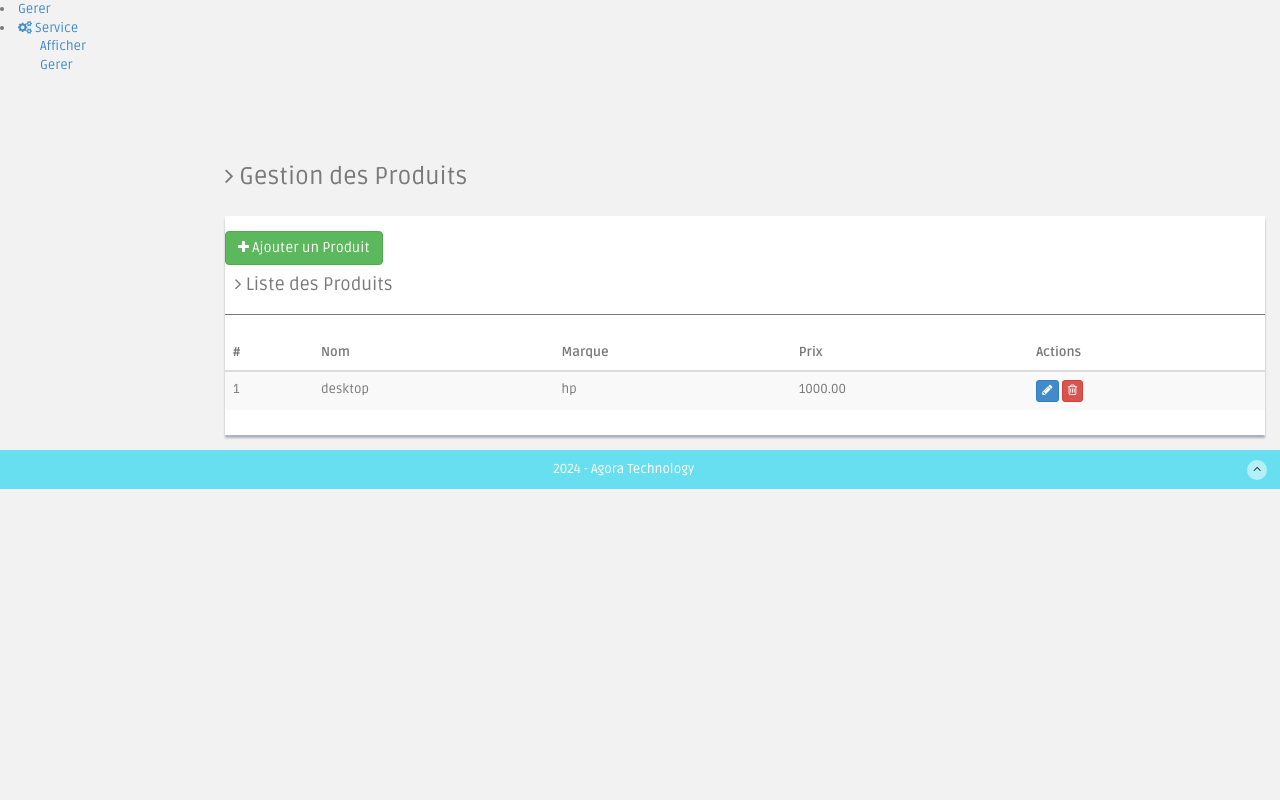
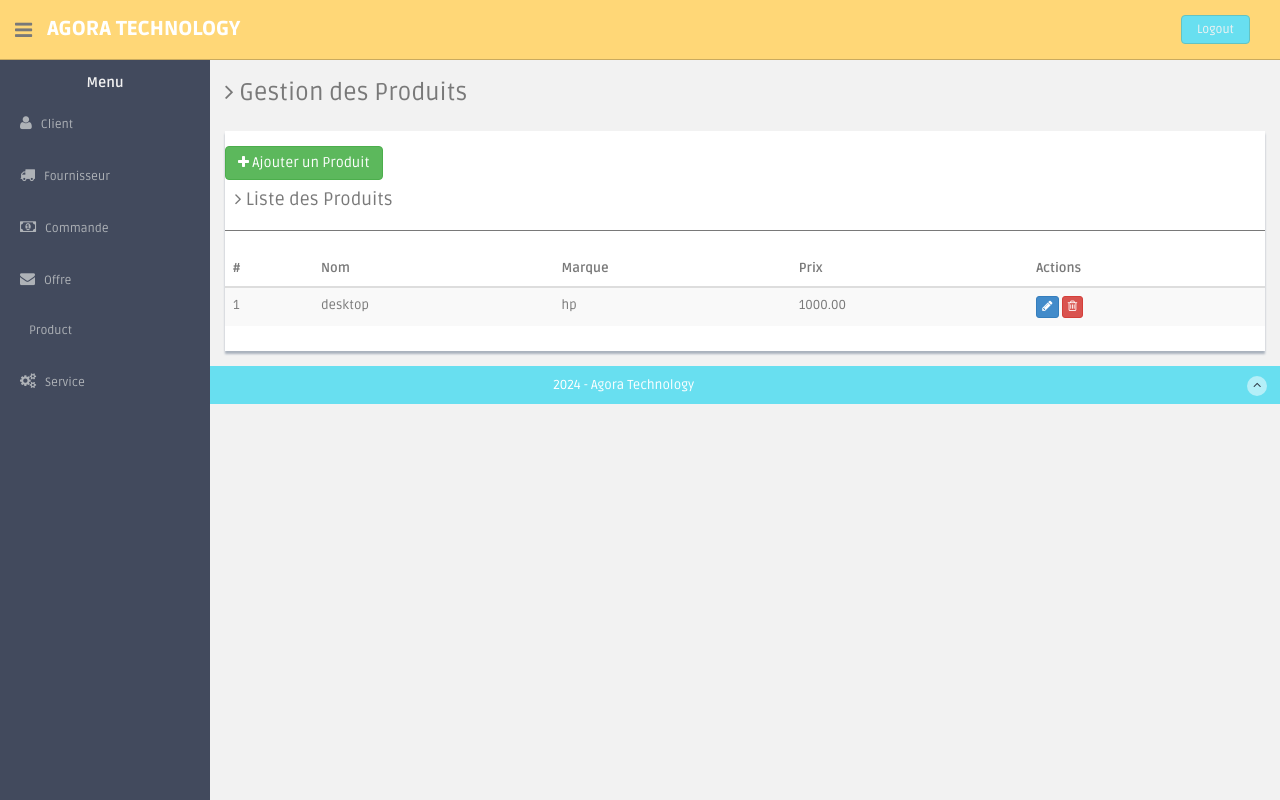
Before and after one commit to Podox/Gestion-commercial, a Django app: page /app/Gproduct/ in a window 1280 px wide. Run offline with Django 5.2, Linux system fonts and the light colour scheme; a user stored in the database is signed in; data comes from the database, SQL or seed files in the repository; both versions use the stored data as it was after the commit; some libraries are stand-ins or nearby versions.

Commit message:
Gproduct

```diff
--- a/Gcom/GcomApp/templates/Gproduct.html
+++ b/Gcom/GcomApp/templates/Gproduct.html
@@ -12,13 +12,98 @@
 
     {% load static %}
 
+    <!-- Bootstrap core CSS -->
     <link href="{% static 'assets/css/bootstrap.css' %}" rel="stylesheet">
+    <!--external css-->
     <link href="{% static 'assets/font-awesome/css/font-awesome.css' %}" rel="stylesheet" />
     <link rel="stylesheet" type="text/css" href="{% static 'assets/css/zabuto_calendar.css' %}">
     <link rel="stylesheet" type="text/css" href="{% static 'assets/js/gritter/css/jquery.gritter.css' %}" />
     <link rel="stylesheet" type="text/css" href="{% static 'assets/lineicons/style.css' %}">
+
+    <!-- Custom styles for this template -->
     <link href="{% static 'assets/css/style.css' %}" rel="stylesheet">
     <link href="{% static 'assets/css/style-responsive.css' %}" rel="stylesheet">
+
+    <script src="{% static 'assets/js/jquery.js' %}"></script>
+    <script src="{% static 'assets/js/bootstrap.min.js' %}"></script>
+</head>
+
+<body>
+
+    <section id="container">
+        <!-- TOP BAR CONTENT & NOTIFICATIONS -->
+        <header class="header black-bg">
+            <div class="sidebar-toggle-box">
+                <div class="fa fa-bars tooltips" data-placement="right" data-original-title="Toggle Navigation"></div>
+            </div>
+            <!--logo start-->
+            <a href="{% url 'index' %}" class="logo"><b>Agora Technology</b></a>
+            <!--logo end-->
+            <div class="nav notify-row" id="top_menu">
+            </div>
+            <div class="top-menu">
+                <ul class="nav pull-right top-menu">
+                    <li><a class="logout" href="{% url 'logout' %}">Logout</a></li>
+                </ul>
+            </div>
+        </header>
+        <!--header end-->
+
+        <!-- MAIN SIDEBAR MENU -->
+        <aside>
+            <div id="sidebar" class="nav-collapse ">
+                <!-- sidebar menu start-->
+                <ul class="sidebar-menu" id="nav-accordion">
+                    <h5 class="centered">Menu</h5>
+                    <li class="sub-menu">
+                        <a href="javascript:;">
+                            <i class="fa fa-user"></i>
+                            <span>Client</span>
+                        </a>
+                        <ul class="sub">
+                            <li><a href="{% url 'client_list' %}">Afficher</a></li>
+                            <li><a href="{% url 'client_timeline' %}">Timeline</a></li>
+                            <li><a href="{% url 'Gclient' %}">Gerer</a></li>
+                        </ul>
+                    </li>
+                    <li class="sub-menu">
+                        <a href="javascript:;">
+                            <i class="fa fa-truck"></i>
+                            <span>Fournisseur</span>
+                        </a>
+                        <ul class="sub">
+                            <li><a href="{% url 'fournisseur_list' %}">Afficher</a></li>
+                            <li><a href="{% url 'fournisseur_timeline' %}">Timeline</a></li>
+                            <li><a href="{% url 'Gfournisseur' %}">Gerer</a></li>
+                        </ul>
+                    </li>
+                    <li class="sub-menu">
+                        <a href="javascript:;">
+                            <i class="fa fa-money"></i>
+                            <span>Commande</span>
+                        </a>
+                        <ul class="sub">
+                            <li><a href="{% url 'commande_list' %}">Afficher</a></li>
+                            <li><a href="buttons.html">Gerer</a></li>
+                        </ul>
+                    </li>
+                    <li class="sub-menu">
+                        <a href="javascript:;">
+                            <i class="fa fa-envelope"></i>
+                            <span>Offre</span>
+                        </a>
+                        <ul class="sub">
+                            <li><a href="{% url 'offre_list' %}">Afficher</a></li>
+                            <li><a href="buttons.html">Gerer</a></li>
+                        </ul>
+                    </li>
+                    <li class="sub-menu">
+                        <a href="javascript:;">
+                            <i class="fa fa-product-hunt"></i>
+                            <span>Product</span>
+                        </a>
+                        <ul class="sub">
+                            <li><a href="{% url 'product_list' %}">Afficher</a></li>
                             <li><a href="{% url 'Gproduct' %}">Gerer</a></li>
                         </ul>
                     </li>
@@ -33,16 +118,19 @@
                         </ul>
                     </li>
                 </ul>
+                <!-- sidebar menu end-->
             </div>
         </aside>
+        <!--sidebar end-->
+
+        <!-- MAIN CONTENT -->
         <section id="main-content">
             <section class="wrapper">
                 <h3><i class="fa fa-angle-right"></i> Gestion des Produits</h3>
                 <div class="row mt">
                     <div class="col-md-12">
                         <div class="content-panel">
-                        <button class="btn btn-success" data-toggle="modal" data-target="#addProductModal"><i
-                                class="fa fa-plus"></i> Ajouter un Produit</button>
+                            <button class="btn btn-success" data-toggle="modal" data-target="#addProductModal"><i class="fa fa-plus"></i> Ajouter un Produit</button>
                             <table class="table table-striped table-advance table-hover">
                                 <h4><i class="fa fa-angle-right"></i> Liste des Produits</h4>
                                 <hr>
@@ -63,27 +151,24 @@
                                         <td>{{ product.brand }}</td>
                                         <td>{{ product.price }}</td>
                                         <td>
-                                        <button class="btn btn-primary btn-xs edit-product"
-                                            data-id="{{ product.id }}"><i class="fa fa-pencil"></i></button>
-                                        <button class="btn btn-danger btn-xs delete-product"
-                                            data-id="{{ product.id }}"><i class="fa fa-trash-o "></i></button>
+                                            <button class="btn btn-primary btn-xs edit-product" data-id="{{ product.id }}"><i class="fa fa-pencil"></i></button>
+                                            <button class="btn btn-danger btn-xs delete-product" data-id="{{ product.id }}"><i class="fa fa-trash-o "></i></button>
                                         </td>
                                     </tr>
                                     {% endfor %}
                                 </tbody>
                             </table>
-                    </div>
-                </div>
-            </div>
+                        </div><!-- /content-panel -->
+                    </div><!-- /col-md-12 -->
+                </div><!-- /row -->
+
                 <!-- Add Product Modal -->
-            <div class="modal fade" id="addProductModal" tabindex="-1" role="dialog"
-                aria-labelledby="addProductModalLabel">
+                <div class="modal fade" id="addProductModal" tabindex="-1" role="dialog" aria-labelledby="addProductModalLabel">
                     <div class="modal-dialog" role="document">
                         <div class="modal-content">
                             <div class="modal-header">
                                 <h4 class="modal-title" id="addProductModalLabel">Ajouter un Produit</h4>
-                            <button type="button" class="close" data-dismiss="modal" aria-label="Close"><span
-                                    aria-hidden="true">&times;</span></button>
+                                <button type="button" class="close" data-dismiss="modal" aria-label="Close"><span aria-hidden="true">&times;</span></button>
                             </div>
                             <div class="modal-body">
                                 <form id="addProductForm">
@@ -108,14 +193,12 @@
                 </div>
 
                 <!-- Edit Product Modal -->
-            <div class="modal fade" id="editProductModal" tabindex="-1" role="dialog"
-                aria-labelledby="editProductModalLabel">
+                <div class="modal fade" id="editProductModal" tabindex="-1" role="dialog" aria-labelledby="editProductModalLabel">
                     <div class="modal-dialog" role="document">
                         <div class="modal-content">
                             <div class="modal-header">
                                 <h4 class="modal-title" id="editProductModalLabel">Modifier le Produit</h4>
-                            <button type="button" class="close" data-dismiss="modal" aria-label="Close"><span
-                                    aria-hidden="true">&times;</span></button>
+                                <button type="button" class="close" data-dismiss="modal" aria-label="Close"><span aria-hidden="true">&times;</span></button>
                             </div>
                             <div class="modal-body">
                                 <form id="editProductForm">
@@ -139,8 +222,10 @@
                         </div>
                     </div>
                 </div>
-        </section>
-    </section>
+
+            </section><!-- /wrapper -->
+        </section><!-- /MAIN CONTENT -->
+
         <!--footer start-->
         <footer class="site-footer">
             <div class="text-center">
@@ -189,7 +274,7 @@
                 const productId = $(this).data('id');
                 $.ajax({
                     type: 'GET',
-                    url: `/products/${productId}/edit/`,
+                    url: `/app/products/${productId}/edit/`,
                     success: function (response) {
                         $('#edit-product-id').val(response.id);
                         $('#edit-name').val(response.name);
@@ -209,7 +294,7 @@
                 const productId = $('#edit-product-id').val();
                 $.ajax({
                     type: 'POST',
-                    url: `/products/${productId}/edit/`,
+                    url: `/app/products/${productId}/edit/`,
                     data: $(this).serialize(),
                     success: function (response) {
                         $('#editProductModal').modal('hide');
@@ -238,7 +323,7 @@
                 if (confirm('Are you sure you want to delete this product?')) {
                     $.ajax({
                         type: 'POST',
-                        url: `/products/${productId}/delete/`,
+                        url: `/app/products/${productId}/delete/`,
                         data: {
                             csrfmiddlewaretoken: '{{ csrf_token }}'
                         },
--- a/Gcom/GcomApp/templates/commande.html
+++ b/Gcom/GcomApp/templates/commande.html
@@ -242,5 +242,3 @@
 </body>
 
 </html>
-message.txt
-12 Kox
```
Also changed, not shown: Gcom/db.sqlite3. Lines whose indentation alone changed are shown as unchanged.
